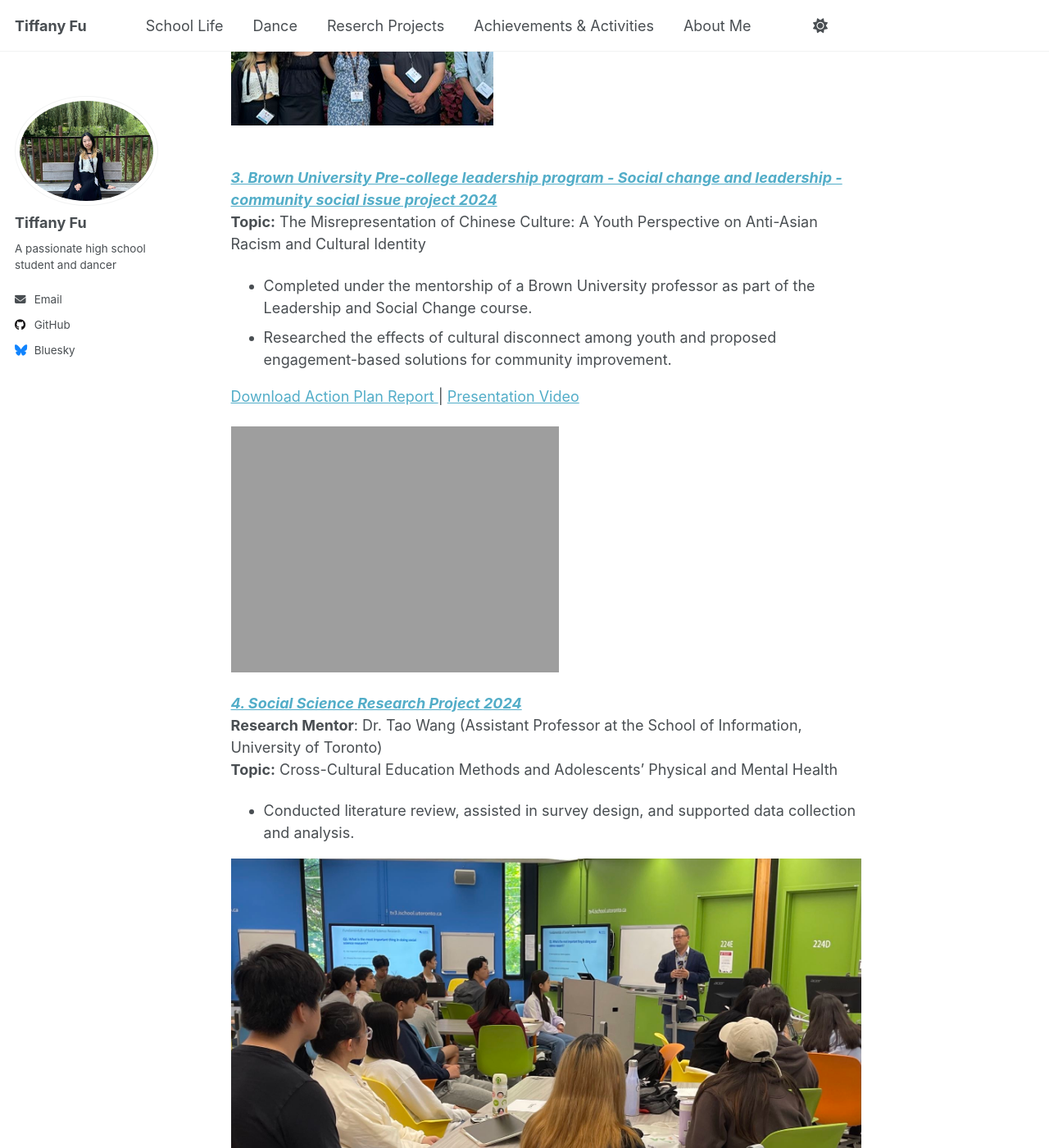
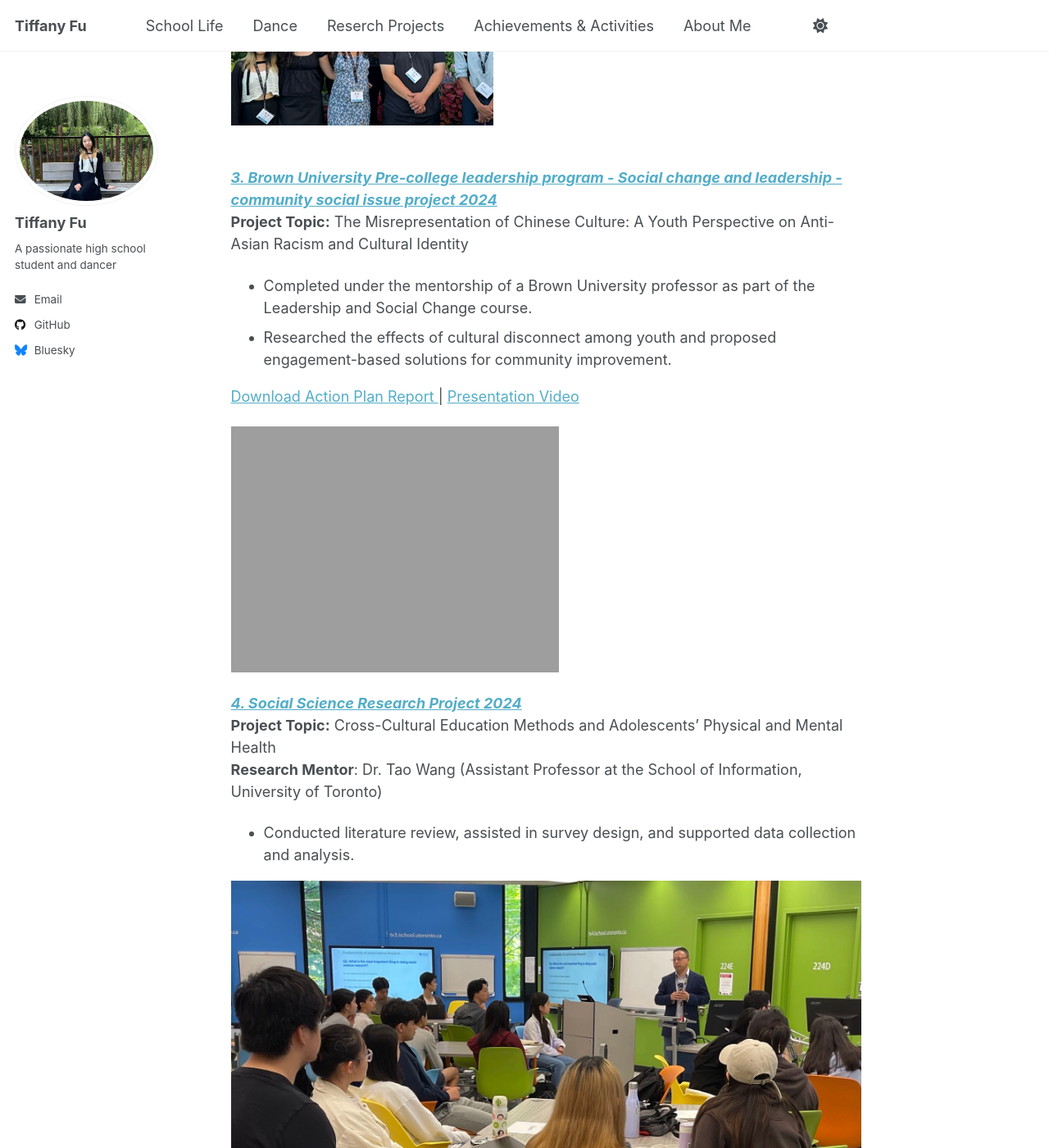
Before and after one commit to TiffanyJTFu/TiffanyFu, a Jekyll site: the page built from _pages/about.md, in a window 1280 px wide and 1400 px high, scrolled down 2012 px. Shown: the whole window at 82% size. Built offline with Jekyll 4.4.1, drawn with Linux system fonts in a browser that asks for light colours; a script that is not in the unit is left out; some of the changed text lies outside the part shown.

Commit message:
Update about.md

```diff
--- a/_pages/about.md
+++ b/_pages/about.md
@@ -16,7 +16,7 @@ redirect_from:
 ![SocialScience01](https://tiffanyjtfu.github.io/TiffanyFu/images/ai1.png)
 
 <br><a href="https://tiffanyjtfu.github.io/TiffanyFu/teaching/InnovationProject" target='_blank'><i>**2. ICELERT – Innovation Prototype Project | Shad York 2025**</i></a>
-<br>**ICELERT – Innovation Prototype Project**
+<br>**Project: ICELERT – Innovation Prototype Project**
 * Collaborated with a team to develop a working prototype aimed at improving road safety through ice hazard detection.
 *Participated in the design process, business planning, and innovation pitch sessions.
 
@@ -31,7 +31,7 @@ redirect_from:
 ![shad5](https://tiffanyjtfu.github.io/TiffanyFu/images/shad3.jpeg)
 
 <br><a href="https://tiffanyjtfu.github.io/TiffanyFu/teaching/SocialScienceResearchProject-1" target='_blank'><i>**3. Brown University Pre-college leadership program - Social change and leadership - community social issue project 2024**</i></a>
-<br>**Topic:** The Misrepresentation of Chinese Culture: A Youth Perspective on Anti-Asian Racism and Cultural Identity
+<br>**Project Topic:** The Misrepresentation of Chinese Culture: A Youth Perspective on Anti-Asian Racism and Cultural Identity
 * Completed under the mentorship of a Brown University professor as part of the Leadership and Social Change course.
 * Researched the effects of cultural disconnect among youth and proposed engagement-based solutions for community improvement.
 
@@ -42,8 +42,8 @@ redirect_from:
 ![SocialScience01](https://tiffanyjtfu.github.io/TiffanyFu/images/socialsciencebrown.png)
 
 <a href="https://tiffanyjtfu.github.io/TiffanyFu/teaching/SocialScienceResearchProject" target='_blank'><i>**4. Social Science Research Project 2024**</i></a>
+<br>**Project Topic:** Cross-Cultural Education Methods and Adolescents’ Physical and Mental Health
 <br>**Research Mentor**: Dr. Tao Wang (Assistant Professor at the School of Information, University of Toronto)
-<br>**Topic:** Cross-Cultural Education Methods and Adolescents’ Physical and Mental Health
 * Conducted literature review, assisted in survey design, and supported data collection and analysis.<br>
 
 ![SocialScience11](https://tiffanyjtfu.github.io/TiffanyFu/images/socialscienceproject11.JPG)
```
